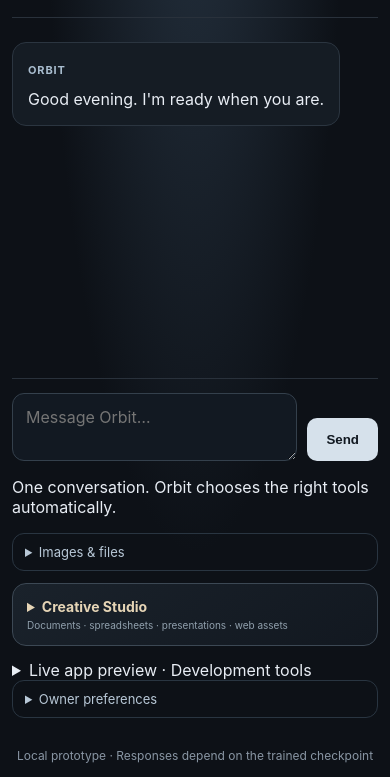
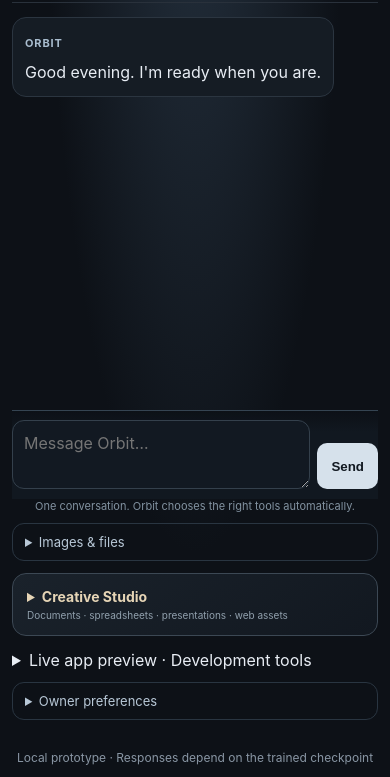
Before and after one commit to llakshyaa-rgb/FirstAI, a plain HTML site: page orbit/web/index.html in a window 390 px wide. Shown: the part 67-844 px from the top of the page. Drawn offline with Linux system fonts and the light colour scheme; files that its build step writes are made by us from their sources; no server answers; files whose address does not match are found by name.

Commit message:
Fix Orbit mobile chat layout and hidden preview

```diff
--- a/orbit/web/style.css
+++ b/orbit/web/style.css
@@ -119,3 +119,25 @@ footer{text-align:center;padding:14px 0 0}
 .approval-actions button{padding:9px 12px}
 .approval-actions button:first-child{background:#d8c29a;color:#171b20}
 .approval-actions button:last-child{background:#343b43;color:#e7edf3}
+
+/* Chat-first mobile layout and collapsed preview safety */
+html{height:100%;background:#0d1117}
+body{min-height:100%;min-height:100dvh}
+.shell{min-height:100vh;min-height:100dvh}
+.conversation{flex:1 1 auto;min-height:180px;max-height:calc(100dvh - 230px);overscroll-behavior:contain;scrollbar-width:thin}
+#composer.chat-composer{position:sticky;bottom:0;z-index:5;display:flex;align-items:flex-end;gap:8px;margin:0;padding:12px 0 max(10px,env(safe-area-inset-bottom));border-top:1px solid #354452;background:linear-gradient(180deg,rgba(13,17,23,.94),#111820 24%);backdrop-filter:blur(14px)}
+#composer textarea{min-width:0;min-height:48px;max-height:132px;resize:vertical;line-height:1.4}
+#composer button{min-height:48px;padding:0 17px;white-space:nowrap}
+.chat-hint{margin:2px 0 12px;color:#8292a0;font-size:11px;text-align:center}
+#app-preview[hidden]{display:none!important}
+.preview-drawer{margin:0 0 12px}
+@media(max-width:520px){
+  .shell{width:100%;padding:10px 12px max(12px,env(safe-area-inset-bottom))}
+  header{padding:5px 2px 12px}
+  .conversation{min-height:150px;max-height:calc(100dvh - 205px);padding:14px 0;gap:10px}
+  .bubble{max-width:94%;padding:11px 12px}
+  #composer.chat-composer{gap:7px;padding-top:9px}
+  #composer textarea{font-size:16px;min-height:46px;padding:11px}
+  #composer button{min-height:46px;padding:0 14px}
+  .chat-hint{margin:0 0 10px}
+}
```
